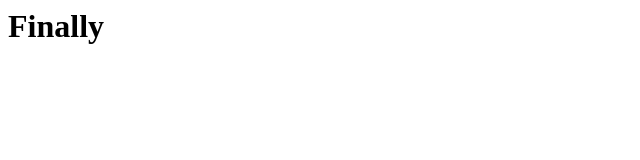
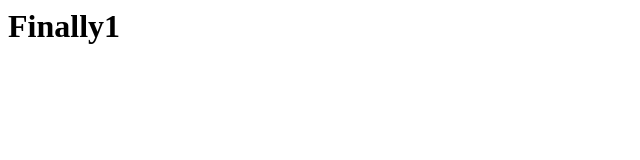
Before and after one commit to haneenaboshakra/jenkinsDeploTest, a plain HTML site: page index.html in a window 1280 px wide. Shown: the full height of the page, 0-640 px from the left. Drawn offline with Linux system fonts and the light colour scheme.

Commit message:
Update index.html
Finally1

```diff
--- a/index.html
+++ b/index.html
@@ -3,7 +3,7 @@
   <title>Hello World</title>
 </head>
 <body>
-  <h1>Finally</h1>
+  <h1>Finally1</h1>
 </body>
 
 
```
